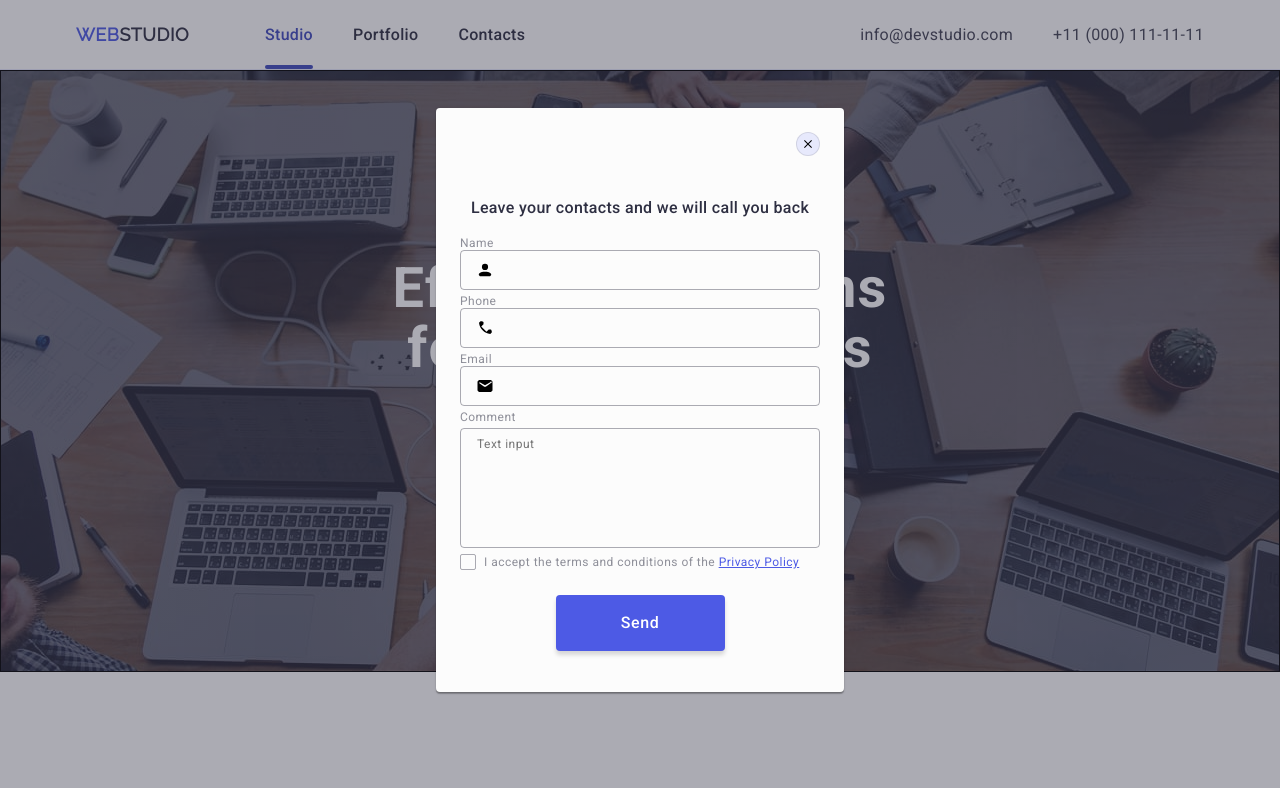
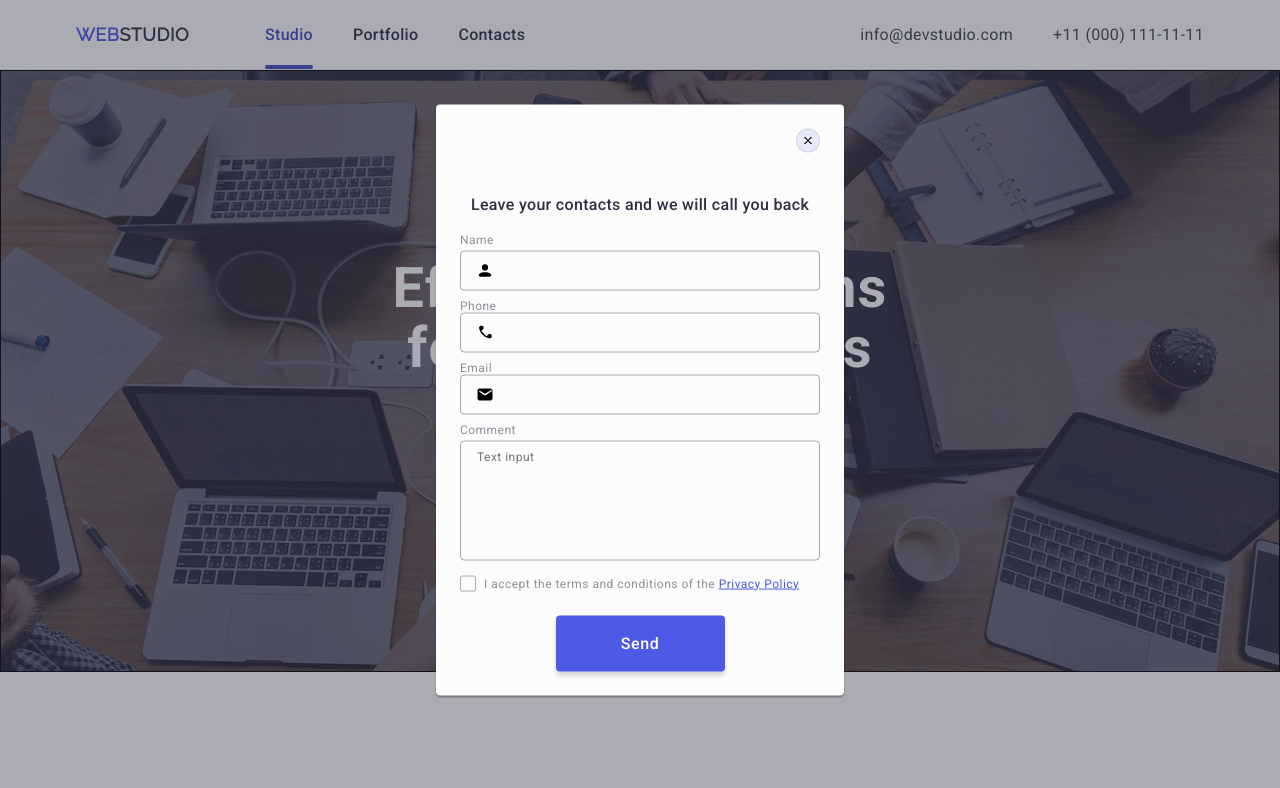
Before and after one commit to iLAV95/goit-markup-hw-05, a plain HTML site: page index.html in a window 1280 px wide. Shown: the top 788 px of the page. Drawn offline with nearby package versions, Linux system fonts and the light colour scheme.

Commit message:
fix bags

```diff
--- a/css/style.css
+++ b/css/style.css
@@ -653,10 +653,13 @@ footer .contacts-info-link:focus {
     text-align: center;
     color: #2e2f42;
 }
+.modal-form-container{
+    margin-bottom: 8px;
+}
 .modal-form-lbl{
     font-weight: 400;
     font-size: 12px;
-    line-height: 1.16667;
+    line-height: 1.17;
     letter-spacing: 0.04em;
     color: #8e8f99;
     display: block;
--- a/index.html
+++ b/index.html
@@ -498,7 +498,7 @@
     <div class="modal-screen">
       <div class="modal-container">
         <button class="modal-btn-close" type="button">
-          <svg class="modal-btn-close-svg" width="8px" height="8px">
+          <svg class="modal-btn-close-svg" width="8" height="8">
             <use
               class="modal-btn-close-use"
               href="./images/icons.svg#icon-close"
@@ -508,8 +508,7 @@
         <p class="modal-title">Leave your contacts and we will call you back</p>
         <form>
           <div class="modal-form-container">
-            <label class="modal-form-lbl" for="user-name"
-              >Name
+            <label class="modal-form-lbl" for="user-name">Name </label>
             <div class="modal-form-lbl-box">
               <input
                 class="modal-form-box-inpt"
@@ -521,7 +520,6 @@
                 <use href="./images/icons.svg#icon-person"></use>
               </svg>
             </div>
-            </label>
           </div>
           <div class="modal-form-container">
             <label class="modal-form-lbl" for="user-phone"
```
Also changed, not shown: 1 other file. Lines whose indentation alone changed are shown as unchanged.
